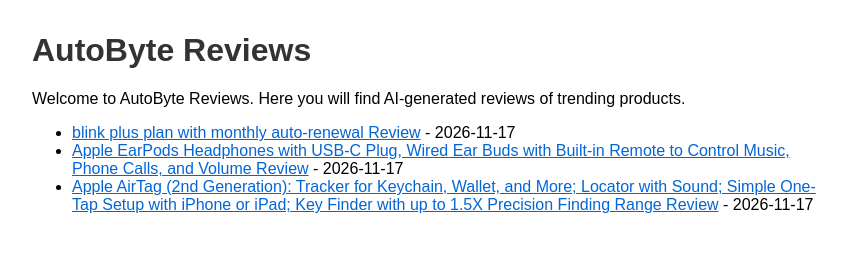
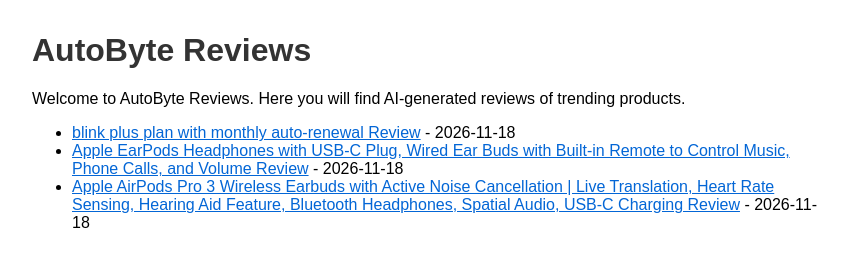
Before and after one commit to michaeldonahue2/autobytereviews, a plain HTML site: page docs/index.html in a window 1280 px wide. Shown: the whole page, without its empty margins (0-847 px from the left). Drawn offline with Linux system fonts and the light colour scheme.

Commit message:
chore: automated content update

```diff
--- a/docs/index.html
+++ b/docs/index.html
@@ -9,9 +9,9 @@
 <h1>AutoByte Reviews</h1>
 <p>Welcome to AutoByte Reviews. Here you will find AI-generated reviews of trending products.</p>
 <ul>
-<li><a href="blink-plus-plan-with-monthly-auto-renewal.html">blink plus plan with monthly auto-renewal Review</a> - 2026-11-17</li>
-<li><a href="apple-earpods-headphones-with-usb-c-plug-wired-ear-buds-with-built-in-remote-to-control-music-phone-calls-and-volume.html">Apple EarPods Headphones with USB-C Plug, Wired Ear Buds with Built-in Remote to Control Music, Phone Calls, and Volume Review</a> - 2026-11-17</li>
-<li><a href="apple-airtag-2nd-generation-tracker-for-keychain-wallet-and-more-locator-with-sound-simple-one-tap-setup-with-iphone-or-ipad-key-finder-with-up-to-1-5x-precision-finding-range.html">Apple AirTag (2nd Generation): Tracker for Keychain, Wallet, and More; Locator with Sound; Simple One-Tap Setup with iPhone or iPad; Key Finder with up to 1.5X Precision Finding Range Review</a> - 2026-11-17</li>
+<li><a href="blink-plus-plan-with-monthly-auto-renewal.html">blink plus plan with monthly auto-renewal Review</a> - 2026-11-18</li>
+<li><a href="apple-earpods-headphones-with-usb-c-plug-wired-ear-buds-with-built-in-remote-to-control-music-phone-calls-and-volume.html">Apple EarPods Headphones with USB-C Plug, Wired Ear Buds with Built-in Remote to Control Music, Phone Calls, and Volume Review</a> - 2026-11-18</li>
+<li><a href="apple-airpods-pro-3-wireless-earbuds-with-active-noise-cancellation-live-translation-heart-rate-sensing-hearing-aid-feature-bluetooth-headphones-spatial-audio-usb-c-charging.html">Apple AirPods Pro 3 Wireless Earbuds with Active Noise Cancellation | Live Translation, Heart Rate Sensing, Hearing Aid Feature, Bluetooth Headphones, Spatial Audio, USB-C Charging Review</a> - 2026-11-18</li>
 </ul>
 </body>
 </html>
```
